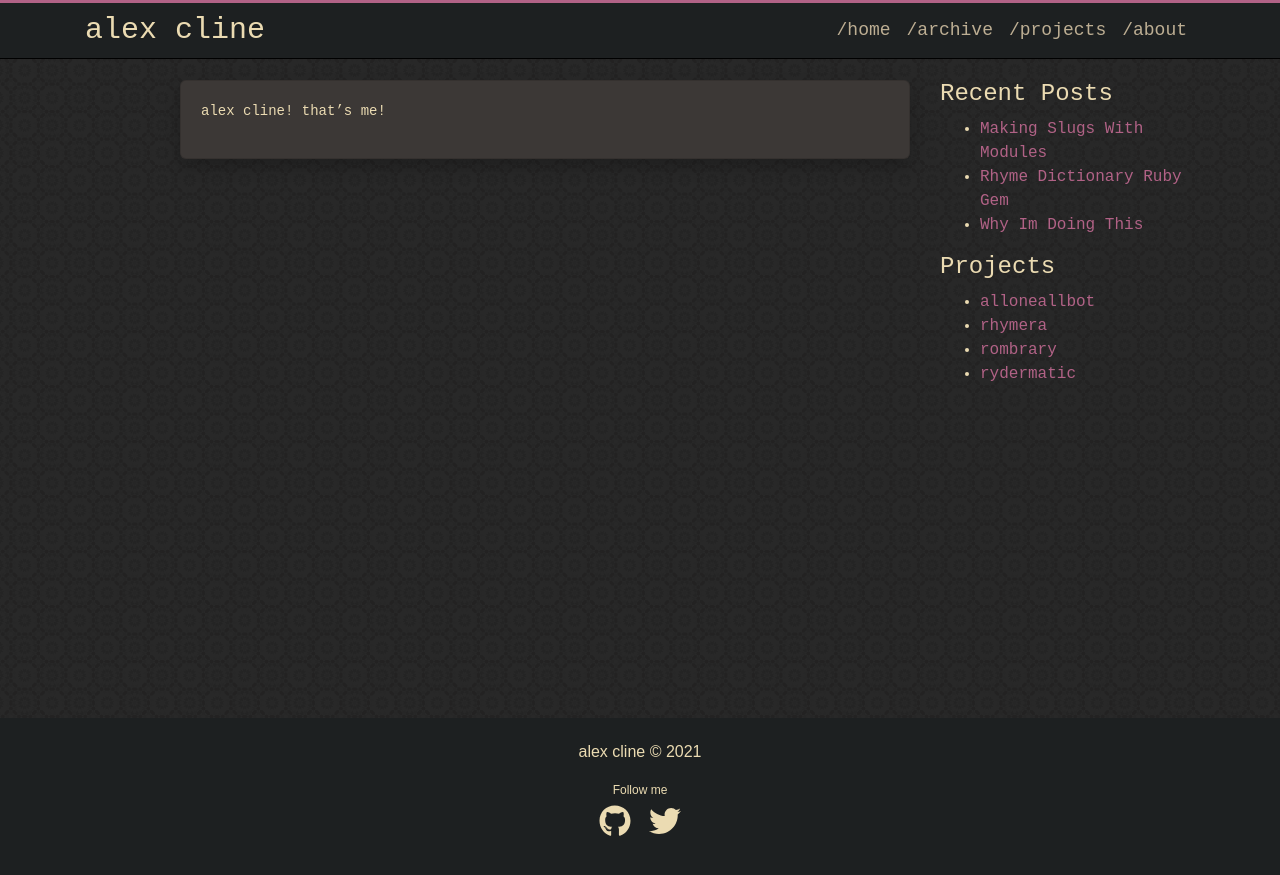
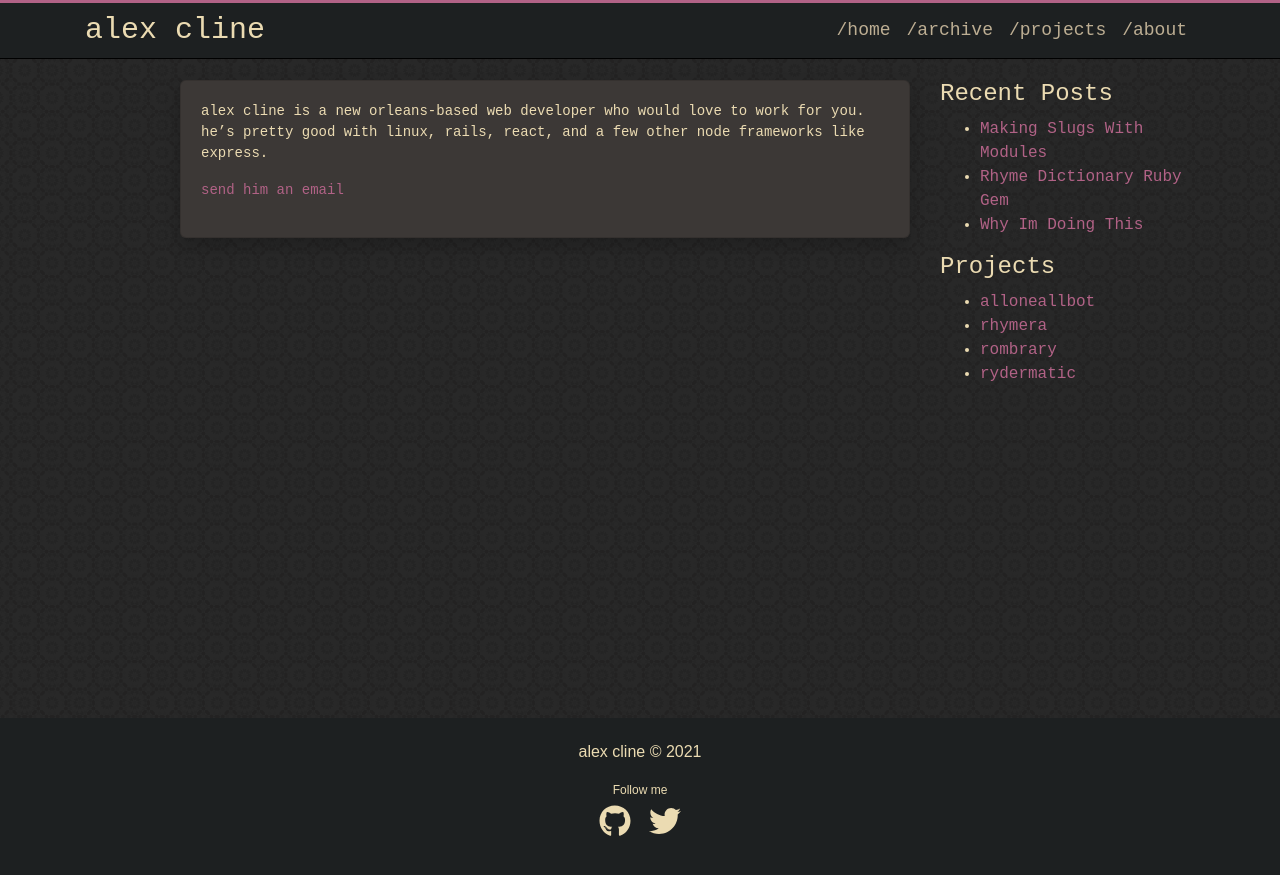
Before and after one commit to revarcline/revarcline.github.io, a Jekyll site: the page built from about.md, in a window 1280 px wide. Shown: the top 875 px of the page. Built offline with Jekyll 4.4.1, drawn with Linux system fonts in a browser that asks for light colours.

Commit message:
better about

```diff
--- a/about.md
+++ b/about.md
@@ -4,4 +4,6 @@ title: About
 permalink: /about/
 ---
 
-alex cline! that's me!
+alex cline is a new orleans-based web developer who would love to work for you. he's pretty good with linux, rails, react, and a few other node frameworks like express.
+
+[send him an email](mailto:rev.a.r.cline@gmail.com)
```
